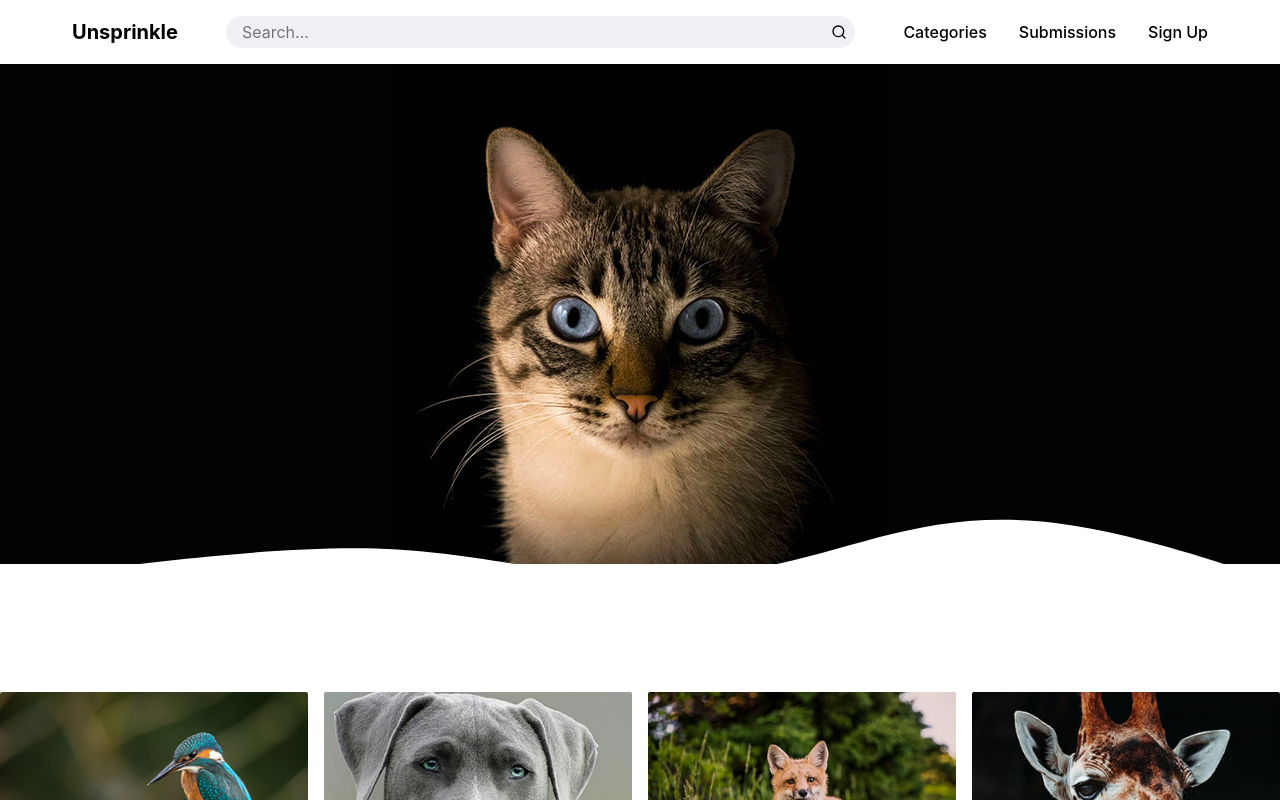
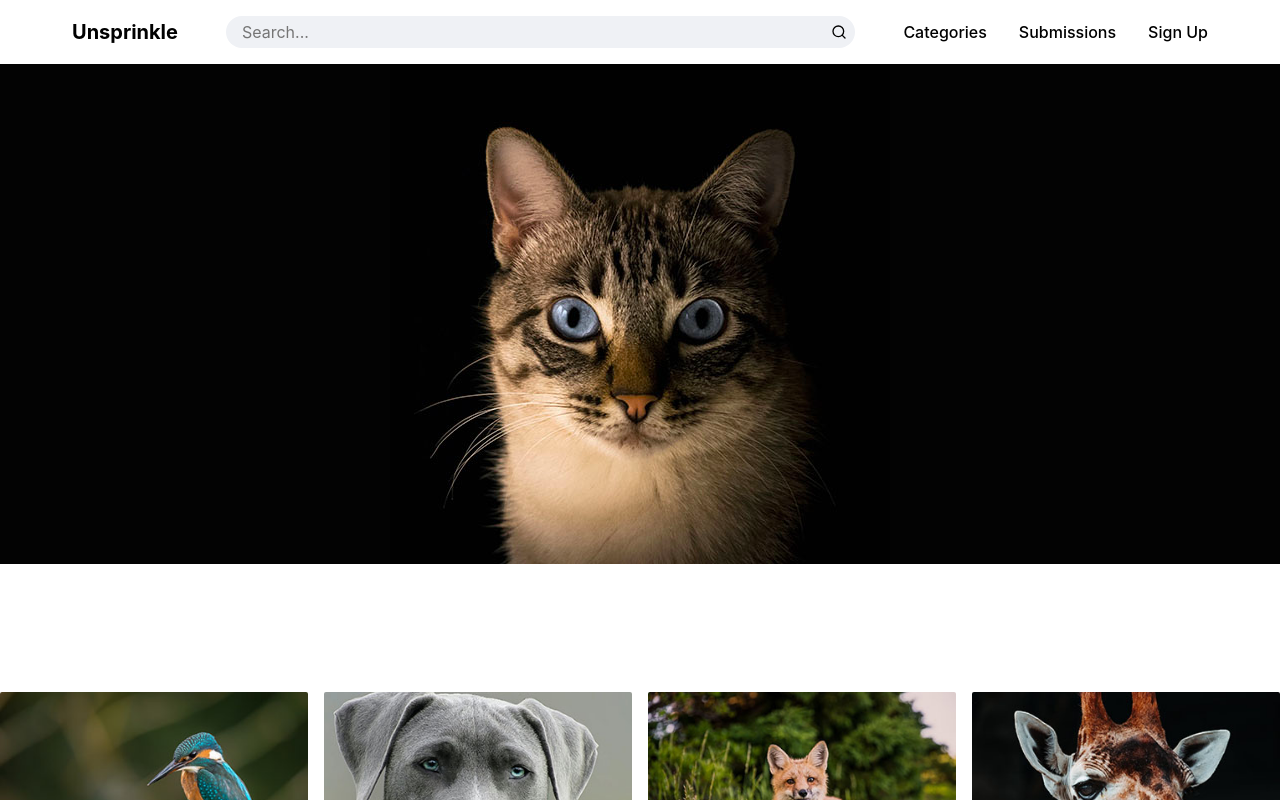
Before and after one commit to catharygr/galeria-image, a Next.js app: page / in a window 1280 px wide. Shown: the top 800 px of the page. Built offline with nearby package versions, Linux system fonts and the light colour scheme.

Commit message:
Trabajando con la imágenes y el espacio

```diff
--- a/src/componentes/Hero/Hero.jsx
+++ b/src/componentes/Hero/Hero.jsx
@@ -12,11 +12,6 @@ export default function Hero() {
         alt="Hero"
         priority
       />
-      <Image
-        className={styles.swoop}
-        src={swoop}
-        alt="Gallery swoop"
-      />
     </section>
   );
 }
--- a/src/componentes/Hero/Hero.module.css
+++ b/src/componentes/Hero/Hero.module.css
@@ -9,12 +9,3 @@
 .heroImage {
   height: auto;
 }
-
-.swoop {
-  position: absolute;
-  left: 0;
-  right: 0;
-  bottom: -20px;
-  width: 100%;
-  height: auto;
-}
```
